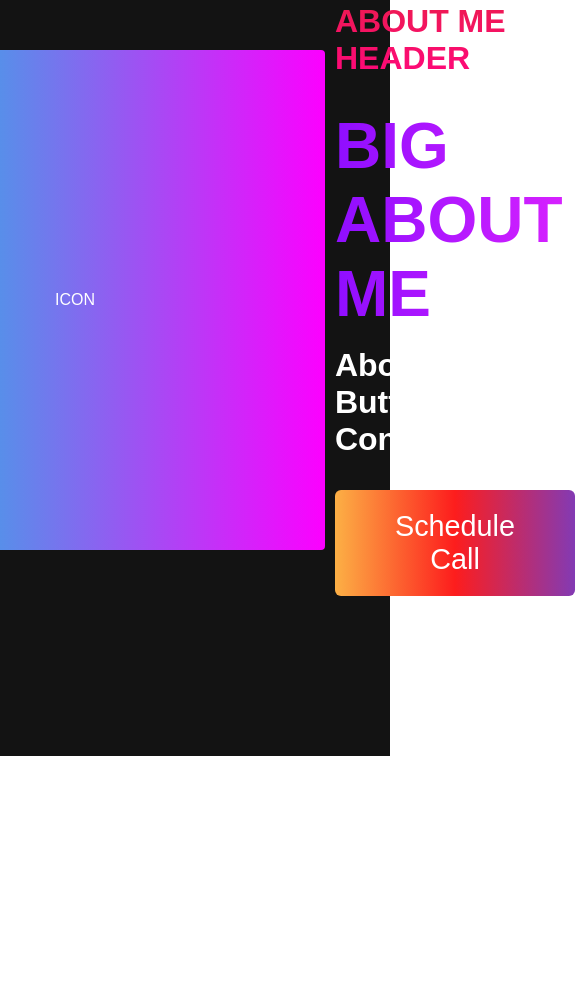
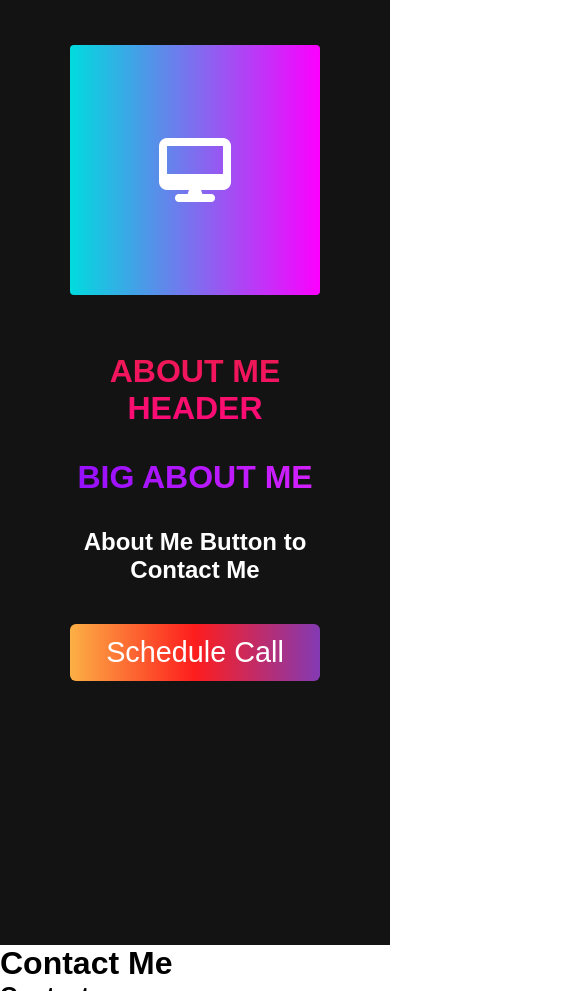
Before and after one commit to BSteadman321/Personal_Website, a plain HTML site: page index.html in a window 390 px wide. Shown: the part 1009-2000 px from the top of the page, 575 px wide, since content can reach past the window. Before the commit the page ends 1765 px from the top, so only its background shows below. Drawn offline with Linux system fonts and the light colour scheme.

Commit message:
Completed "About Me" css for desktop and mobile

```diff
--- a/app.js
+++ b/app.js
@@ -1,7 +1,8 @@
+// Display Mobile Menu ///////////////////////////////////
+
 const menu = document.querySelector('#mobile-menu')
 const menuLinks = document.querySelector('.navbar__menu')
 
-    // Display Mobile Menu
 const mobileMenu = () => {
     menu.classList.toggle('is-active')
     menuLinks.classList.toggle('active')
--- a/index.html
+++ b/index.html
@@ -6,6 +6,7 @@
     <meta name="viewport" content="width=device-width, initial-scale=1.0">
     <title>Personal Website</title>
     <link rel="stylesheet" href="styles.css">
+    <script src="https://kit.fontawesome.com/6d9ff4afb3.js" crossorigin="anonymous"></script>
 </head>
 <body>
     <!-- Navbar Section -->
@@ -43,11 +44,11 @@
         </div>
     </div>
 
-    <!-- About Section -->
+    <!-- About Me Section -->
     <div class="main" id="about">
         <div class="main__container">
             <div class="main__img--container">
-                <div class="main__img--card">ICON</div>
+                <div class="main__img--card"><i class="fa-solid fa-desktop"></i></div>
             </div>
             <div class="main__content">
                 <h1>About Me Header</h1>
@@ -55,6 +56,19 @@
                 <p>About Me Button to Contact Me</p>
                 <button class="main__btn"><a href="#">Schedule Call</a></button>
             </div>
+
+        </div>
+    </div>
+
+    <!-- Contact Me Section -->
+    <div class="services" id="services">
+        <h1>Contact Me</h1>
+        <div class="services__wrapper">
+            <div class="services__card">
+                <h2>Contacts</h2>
+                <p>Phone Number</p>
+                <div class="services__btn"><button>Button</button></div>
+            </div>
         </div>
     </div>
 
--- a/styles.css
+++ b/styles.css
@@ -1,3 +1,4 @@
+/* Settings for all elements of webpage */
 * {
     box-sizing: border-box;
     margin: 0;
@@ -6,7 +7,8 @@
     scroll-behavior: smooth;
 }
 
-.navbar {
+/* Navbar background */
+ .navbar {
     background: #131313;
     height: 80px;
     display: flex;
@@ -18,7 +20,8 @@
     z-index: 999;
 }
 
-.navbar__container {
+/* Navbar flex sizing and spacing for desktop */
+ .navbar__container {
     display: flex;
     justify-content: space-between;
     height: 80px;
@@ -29,6 +32,7 @@
     padding: 0 50px;
 }
 
+/* website logo creation, location, and colored gradient */
 #navbar__logo {
     background-color: #ff8177;
     background-image: linear-gradient(to top, #ff0844 0%, #ffb199 100%);
@@ -44,6 +48,7 @@
     font-size: 2rem;
 }
 
+/* Align website section icons within navbar */
 .navbar__menu {
     display: flex;
     align-items: center;
@@ -54,6 +59,7 @@
     height: 80px;
 }
 
+/* Website section color style and location */
 .navbar__links {
     color: #fff;
     display: flex;
@@ -65,6 +71,7 @@
     transition: all 0.3s ease;
 }
 
+/* Projects button */
 .navbar__btn {
     display: flex;
     justify-content: center;
@@ -73,6 +80,7 @@
     width: 100%;
 }
 
+/* Projects button gradient and location */
 .button {
     display: flex;
     justify-content: center;
@@ -91,11 +99,13 @@
     transition: all 0.3s ease;
 }
 
+/* Changes navbar button color when hovering */
 .navbar__links:hover {
     color: #9518fc;
     transition: all 0.3s ease;
 }
 
+/* Mobile settings for navbar */
 @media screen and (max-width: 960px) {
     .navbar__container {
         display: flex;
@@ -190,7 +200,7 @@
     }
 }
 
-/* Hero Section */
+/* Intro Section */
 .hero {
     background: #000000;
     background: linear-gradient(to right, #161616, #000000);
@@ -260,6 +270,8 @@
     border-bottom: 4px solid rgb(132, 0, 255);
 }
 
+
+/* Intro mobile */
 @media screen and (max-width: 768px) {
     .hero__heading {
         font-size: 60px;
@@ -294,6 +306,7 @@
     width: 100%;
 }
 
+/* About text column */
 .main__content h1 {
     font-size: 2rem;
     background-color: #fe3b6f;
@@ -307,6 +320,7 @@
     margin-bottom: 32px;
 }
 
+/* About card column */
 .main__content h2 {
     font-size: 4rem;
     background: #ff8177;
@@ -380,6 +394,7 @@
     text-align: center;
 }
 
+/* Colored gradient background behind icon in About section */
 .main__img--card {
     margin: 10px;
     height: 500px;
@@ -395,3 +410,95 @@
         #fc00ff 100%
     );
 }
+
+/* Resizes fontawesome icon */
+.fa-solid, .fa-users {
+    font-size: 15rem;
+}
+
+/* About section mobile settings */
+#card-2 {
+    background: #ff512f;
+    background: -webkit-linear-gradient(
+        to right,
+        #dd2476,
+        #ff512f
+    );
+    background: linear-gradient(
+        to right,
+        #dd2476,
+        #ff512f
+    );
+}
+
+/* Mobile Responsiveness */
+@media screen and (max-width: 1100px) {
+    .main__container {
+        display: grid;
+        grid-template-columns: 1fr;
+        align-items: center;
+        justify-content: center;
+        width: 100%;
+        margin: 0 auto;
+        height: 90%;
+    }
+
+    .main__img--container {
+        display: flex;
+        justify-content: center;
+    }
+
+    .main__image--card {
+        height: 425px;
+        width: 425px;
+    }
+
+    .main__content {
+        text-align: center;
+        margin-bottom: 4rem;
+    }
+
+    .main__content h1 {
+        font-size: 2.5rem;
+        margin-top: 2rem;
+    }
+
+    .main__content h2 {
+        font-size: 3rem;
+    }
+
+    .main__content p {
+        margin-top: 1rem;
+        font-size: 1.5rem;
+    }
+}
+
+@media screen and (max-width: 480px) {
+    .main__img--card {
+        width: 250px;
+        height: 250px;
+    }
+
+    .fa-solid, .fa-users {
+        font-size: 4rem;
+    }
+
+    .main__content h1 {
+        font-size: 2rem;
+        margin-top: 3rem;
+    }
+
+    .main__content h2 {
+        font-size: 2rem;
+    }
+
+    .main__content p {
+        margin-top: 2rem;
+        font-size: 1.5rem;
+    }
+
+    .main__btn {
+        padding: 12px 36px;
+        margin: 2.5rem 0;
+    }
+}
```
Lines whose indentation alone changed are shown as unchanged.
